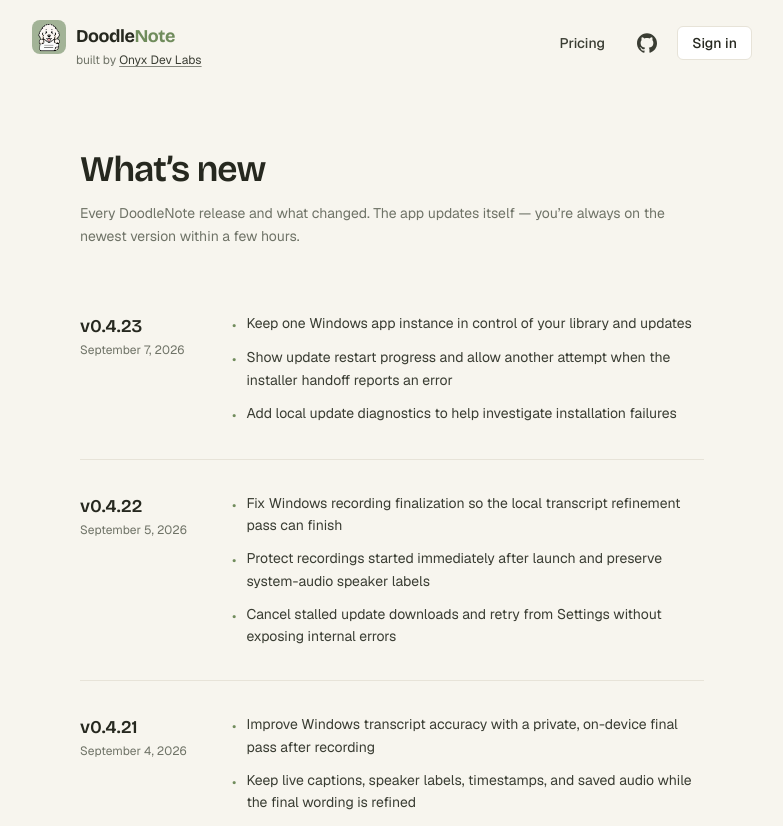
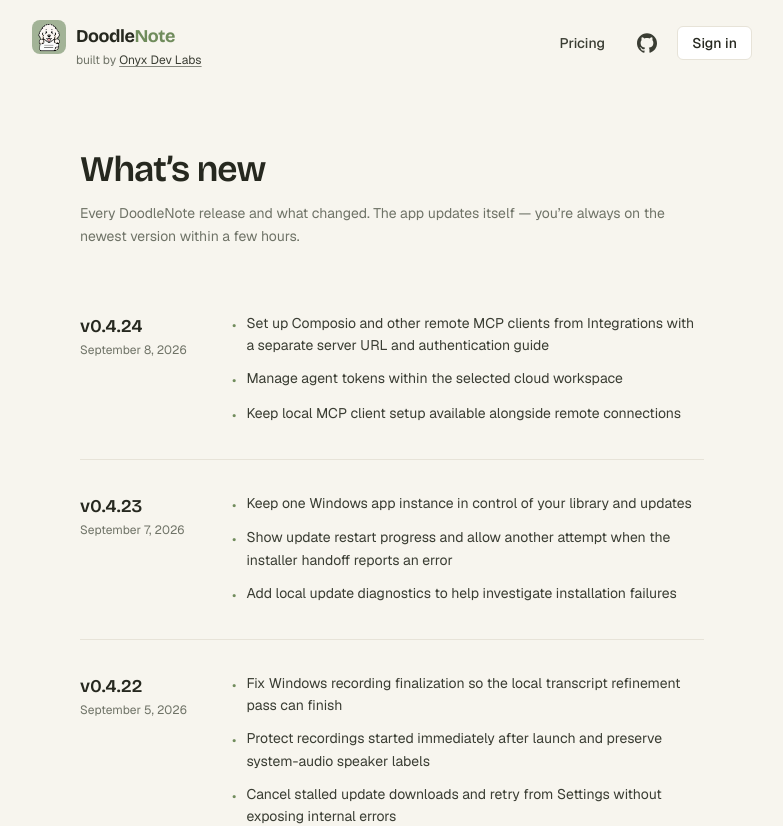
Before and after one commit to Onyx-Dev-Labs/doodle-note, a Next.js app in the folder apps/web/: page /changelog in a window 1280 px wide. Shown: the top 826 px of the page, without its empty margins (248-1031 px from the left). Built offline with nearby package versions, Linux system fonts and the light colour scheme.

Commit message:
chore(release): prepare DoodleNote 0.4.24 (#150)

```diff
--- a/apps/web/app/changelog/page.tsx
+++ b/apps/web/app/changelog/page.tsx
@@ -8,6 +8,15 @@
   date: string;
   highlights: string[];
 }> = [
+  {
+    version: "0.4.24",
+    date: "September 8, 2026",
+    highlights: [
+      "Set up Composio and other remote MCP clients from Integrations with a separate server URL and authentication guide",
+      "Manage agent tokens within the selected cloud workspace",
+      "Keep local MCP client setup available alongside remote connections",
+    ],
+  },
   {
     version: "0.4.23",
     date: "September 7, 2026",
```
Also changed, not shown: 1 other file (tests, documents, lock files or other folders).
